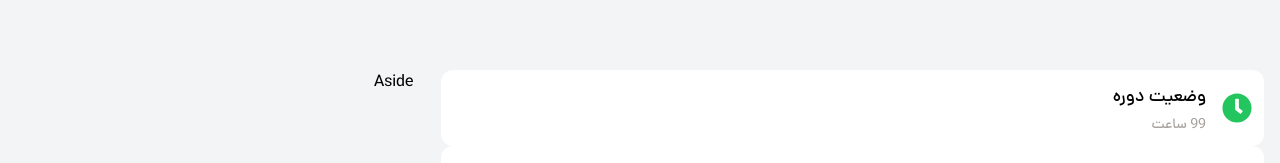
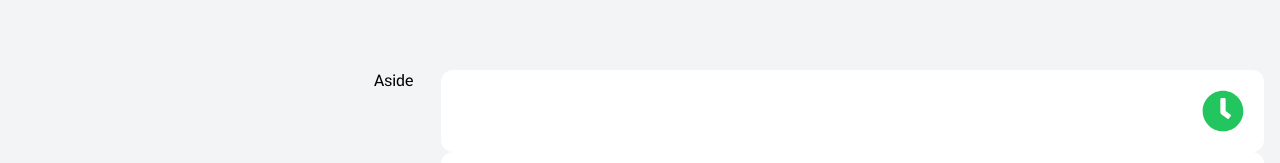
Before and after one commit to matinsekhavat/sabzlearn-clone, a React (Vite) app: page /course/1 in a window 1280 px wide. Shown: the part 637-800 px from the top of the page. Built offline with nearby package versions, Linux system fonts and the light colour scheme.

Commit message:
make CourseExtraInfo more complex with type structure

```diff
--- a/src/features/courses/SingleCourseDiff/CourseExtraInfo.tsx
+++ b/src/features/courses/SingleCourseDiff/CourseExtraInfo.tsx
@@ -1,14 +1,22 @@
 import { FaClock } from "react-icons/fa";
 
-function CourseExtraInfo() {
+interface CourseExtraInfoProps {
+  icon: JSX.Element;
+  title: string;
+  description: string;
+}
+
+function CourseExtraInfo({
+  icon = <FaClock />,
+  title,
+  description,
+}: CourseExtraInfoProps) {
   return (
-    <div className="flex flex-row items-center gap-4 bg-white rounded-xl p-3">
-      <span className="text-green-500 text-3xl">
-        <FaClock />
-      </span>
-      <div className="space-y-1">
-        <p className="text-lg">وضعیت دوره</p>
-        <p className="text-sm text-stone-400">99 ساعت</p>
+    <div className="flex flex-row items-center gap-4 bg-white rounded-xl p-3 md:p-4 lg:p-5">
+      <span className="text-green-500 text-[42px]  ">{icon}</span>
+      <div className="space-y-1 md:space-y-2 lg:space-y-3">
+        <p className="text-base font-semibold ">{title}</p>
+        <p className="text-sm text-stone-500 ">{description}</p>
       </div>
     </div>
   );
```
